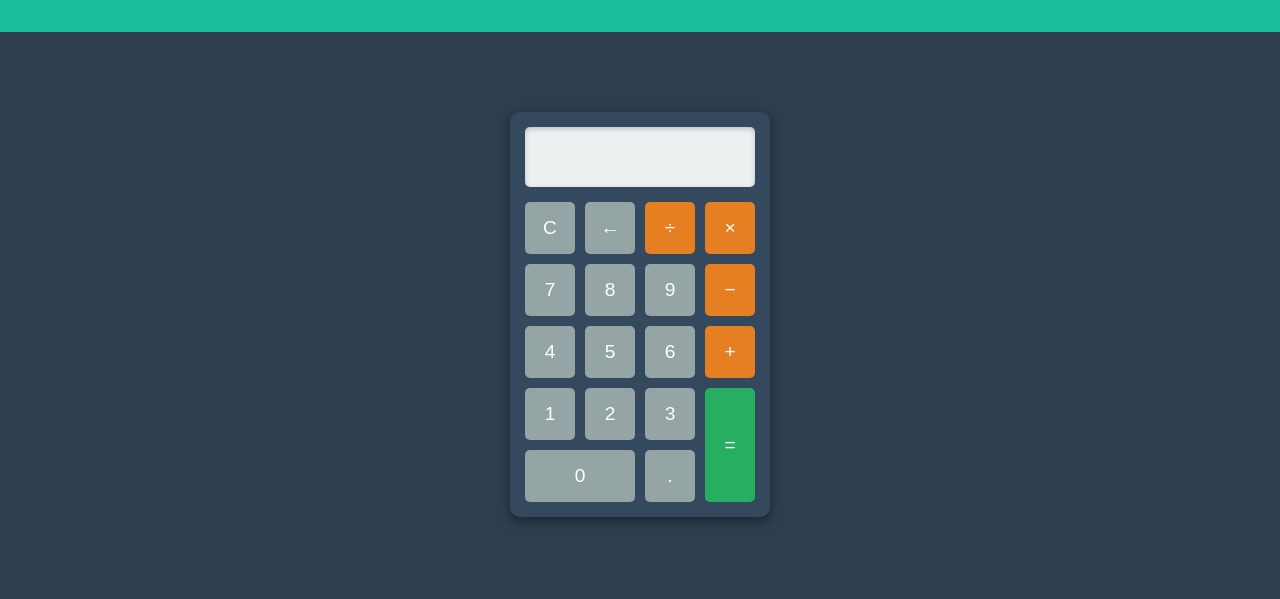
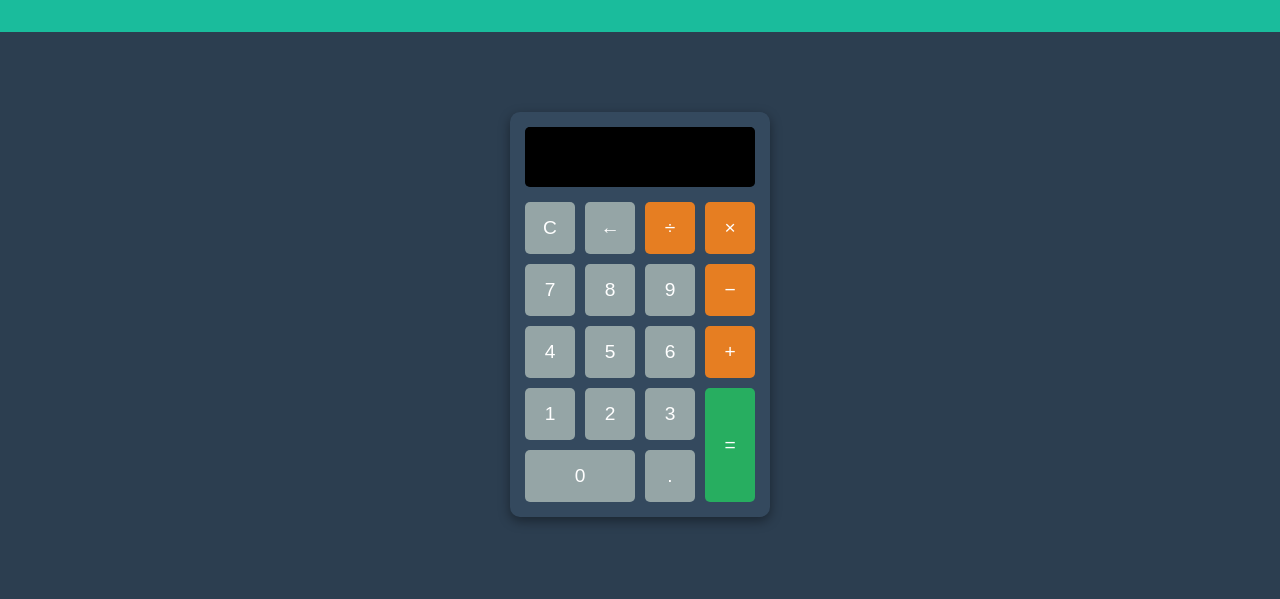
Before and after one commit to WarwolfXR/Basic-Calculator, a plain HTML site: page index.html in a window 1280 px wide. Shown: the part 141-740 px from the top of the page. Drawn offline with Linux system fonts and the light colour scheme.

Commit message:
Display Font Change

```diff
--- a/index.html
+++ b/index.html
@@ -5,6 +5,7 @@
     <meta name="viewport" content="width=device-width, initial-scale=1.0">
     <title>Calculator</title>
     <link rel="stylesheet" href="style.css">
+    <link href="https://fonts.googleapis.com/css2?family=Orbitron:wght@400;700&display=swap" rel="stylesheet">
     <script src = "script.js" defer></script>
 </head>
 
--- a/style.css
+++ b/style.css
@@ -43,13 +43,17 @@ body {
     height: 60px;
     margin-bottom: 15px;
     text-align: right;
-    font-size: 1.4em;
+    font-size: 2em;
     padding: 0 10px;
     border: none;
     border-radius: 5px;
-    background: #ecf0f1;
+    background: #000;
     display: block;
-    box-shadow: inset 0 2px 5px rgba(0,0,0,0.2);
+    color: #39ff14;
+    font-family: 'Orbitron', monospace;
+    letter-spacing: 2px;
+    text-shadow: 0 0 5px #39ff14, 0 0 10px #39ff14;
+    box-shadow: inset 0 2px 5px rgba(0,0,0,0.8);
 }
 
 .buttons {
```
